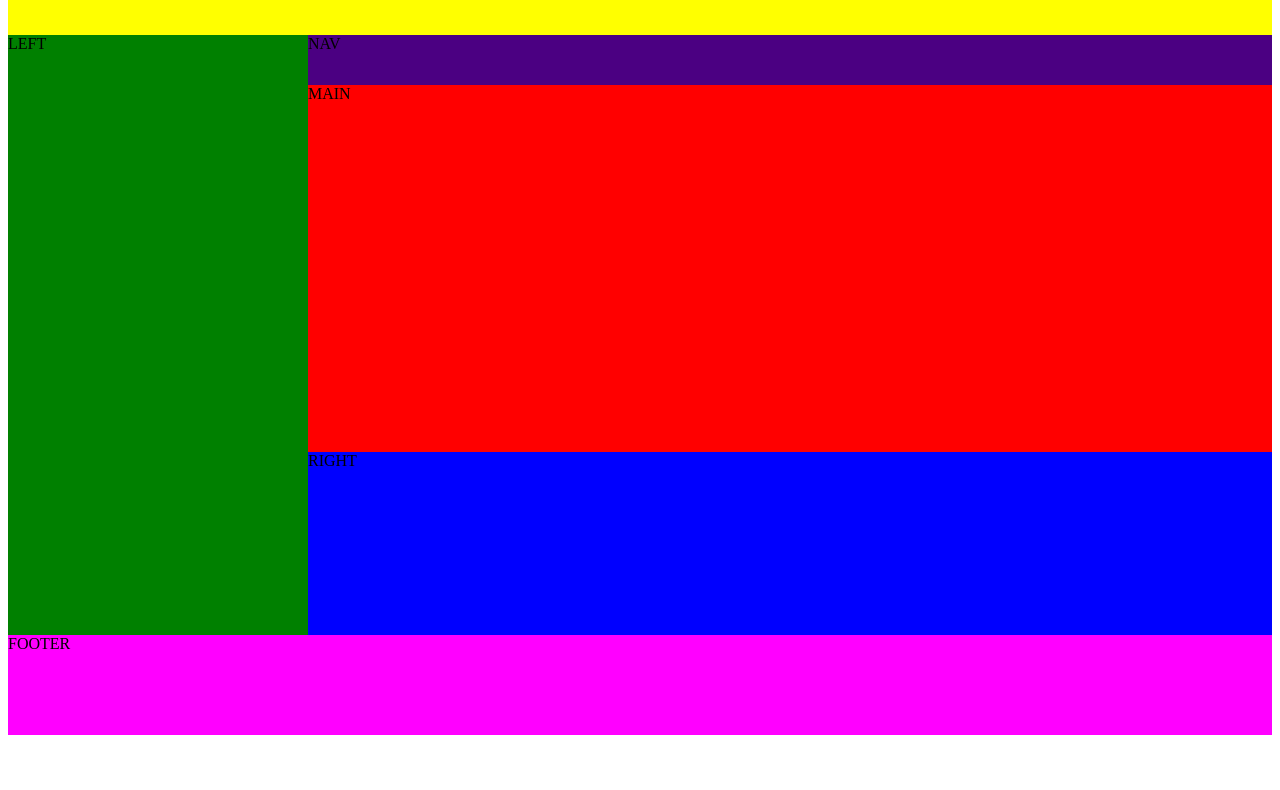
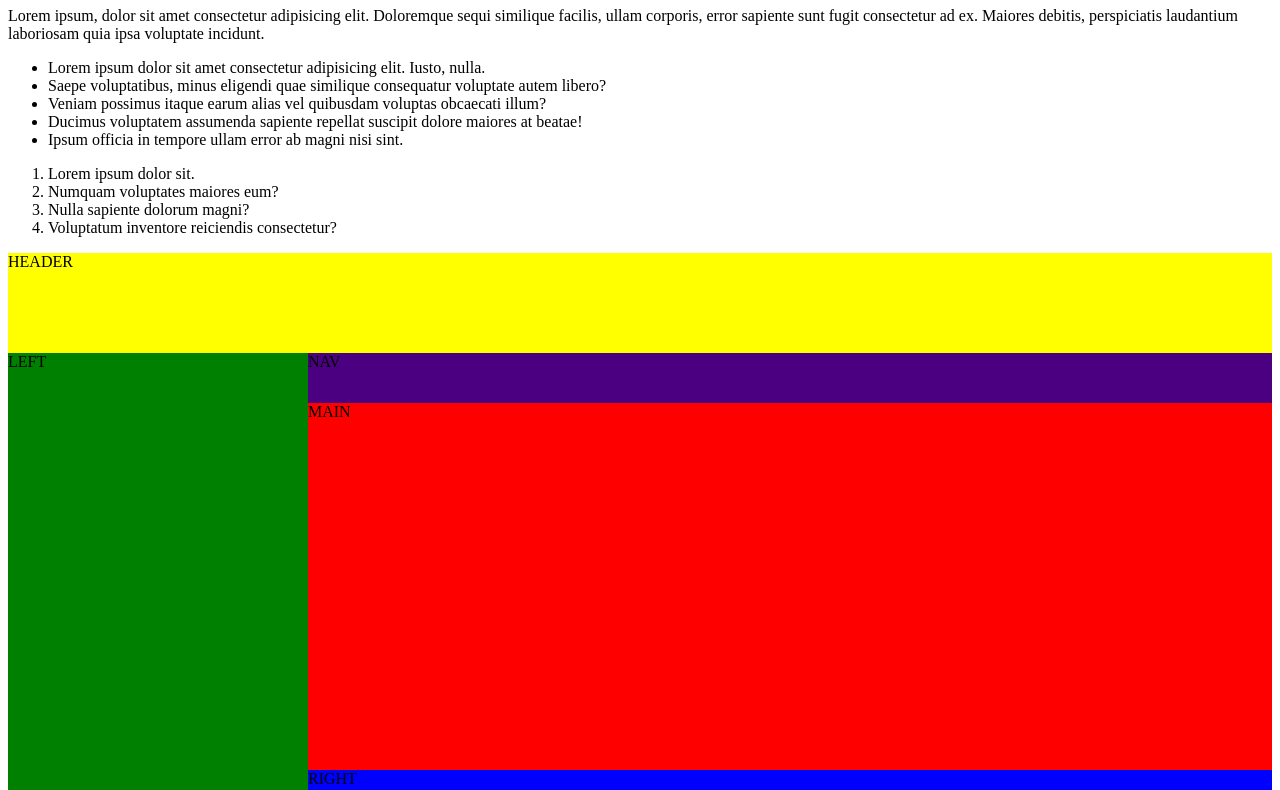
Before and after one commit to shege68/lesson7, a plain HTML site: page index.html in a window 1280 px wide. Shown: the part 73-863 px from the top of the page. Before the commit the page ends 816 px from the top, so only its background shows below. Drawn offline with Linux system fonts and the light colour scheme.

Commit message:
master update 1

```diff
--- a/css/style.css
+++ b/css/style.css
@@ -84,6 +84,11 @@
   }
 }
 
+/* робота з гітом */
 a {
   text-decoration: none;
 }
+
+html {
+  font-size: 16px;
+}
--- a/index.html
+++ b/index.html
@@ -10,6 +10,27 @@
 </head>
 
 <body>
+
+  <h1>INDEX PAGE</h1>
+
+  <p>Lorem ipsum, dolor sit amet consectetur adipisicing elit. Doloremque sequi similique facilis, ullam corporis, error
+    sapiente sunt fugit consectetur ad ex. Maiores debitis, perspiciatis laudantium laboriosam quia ipsa voluptate
+    incidunt.</p>
+
+  <ul>
+    <li>Lorem ipsum dolor sit amet consectetur adipisicing elit. Iusto, nulla.</li>
+    <li>Saepe voluptatibus, minus eligendi quae similique consequatur voluptate autem libero?</li>
+    <li>Veniam possimus itaque earum alias vel quibusdam voluptas obcaecati illum?</li>
+    <li>Ducimus voluptatem assumenda sapiente repellat suscipit dolore maiores at beatae!</li>
+    <li>Ipsum officia in tempore ullam error ab magni nisi sint.</li>
+  </ul>
+
+  <ol>
+    <li>Lorem ipsum dolor sit.</li>
+    <li>Numquam voluptates maiores eum?</li>
+    <li>Nulla sapiente dolorum magni?</li>
+    <li>Voluptatum inventore reiciendis consectetur?</li>
+  </ol>
 
   <div class="grid">
     <div class="header">HEADER</div>
```
Also changed, not shown: page/page.html (+11 -0 lines), 1 other file.
